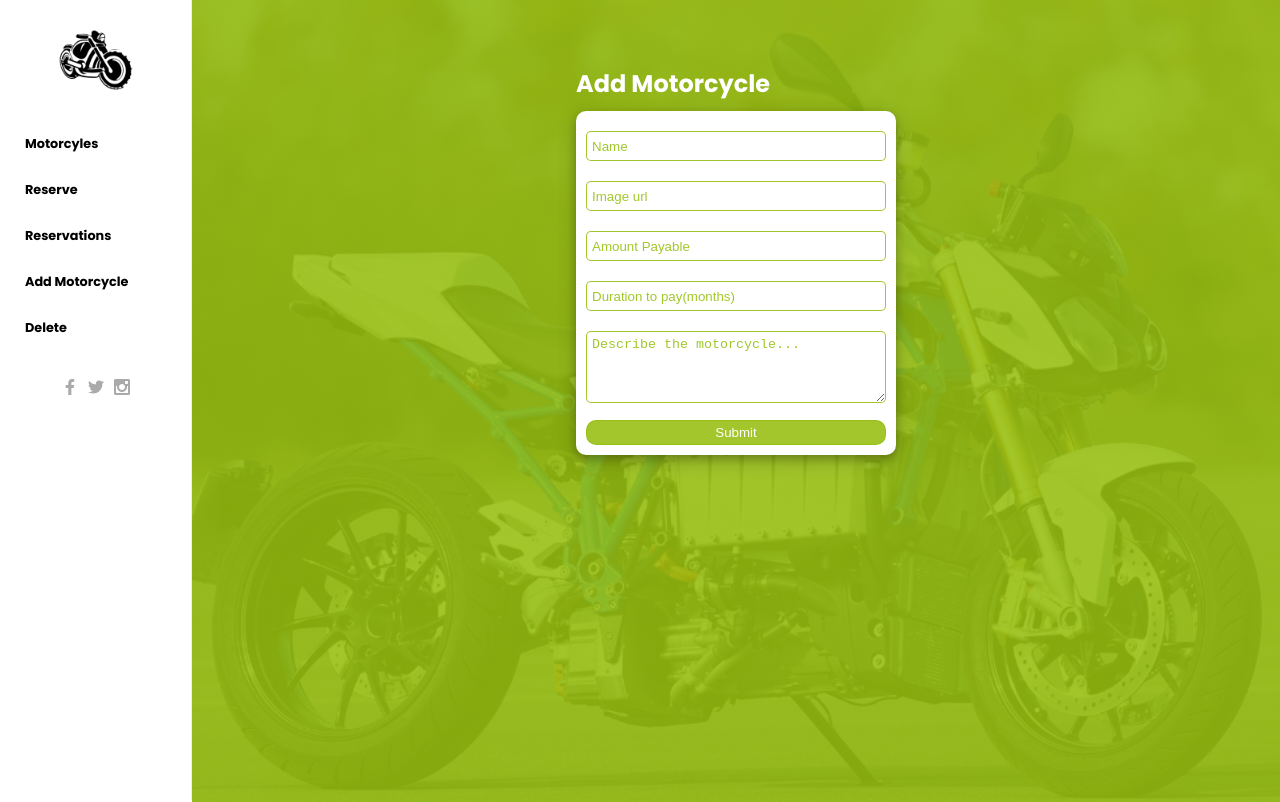
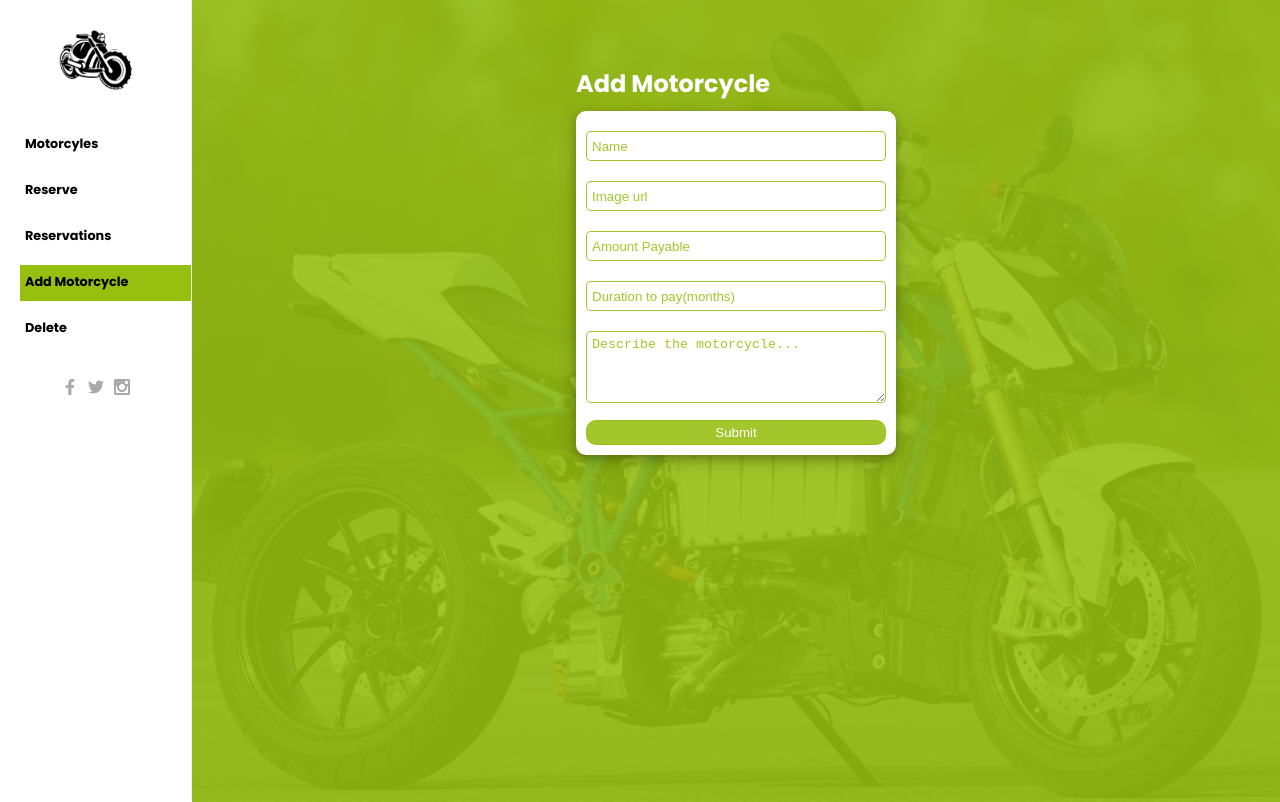
Before and after one commit to Bennyjoez/motorcycle-appointment-app-front-end, a React (Create React App) app: page /add-motorcycle in a window 1280 px wide. Built offline with nearby package versions, Linux system fonts and the light colour scheme; no server answers.

Commit message:
Style active links

```diff
--- a/src/components/nav-panel.js
+++ b/src/components/nav-panel.js
@@ -1,6 +1,6 @@
 import React from 'react';
 import { useDispatch, useSelector } from 'react-redux';
-import { useNavigate, Link } from 'react-router-dom';
+import { useNavigate, NavLink } from 'react-router-dom';
 import { FaFacebookF, FaTwitter } from 'react-icons/fa';
 import { ImInstagram } from 'react-icons/im';
 import { logOut } from '../redux/sessions/sessionsSlice';
@@ -23,21 +23,21 @@ const NavPanel = () => {
         <img src={logo} alt="logo" width={100} />
       </div>
       <div className="nav-links-container">
-        <Link to="/motorcycles" className="nav-link">
+        <NavLink to="/motorcycles" className="nav-link">
           Motorcyles
-        </Link>
-        <Link to="/reserve" className="nav-link">
+        </NavLink>
+        <NavLink to="/reserve" className="nav-link">
           Reserve
-        </Link>
-        <Link to="/reservations" className="nav-link">
+        </NavLink>
+        <NavLink to="/reservations" className="nav-link">
           Reservations
-        </Link>
-        <Link to="/add-motorcycle" className="nav-link">
+        </NavLink>
+        <NavLink to="/add-motorcycle" className="nav-link">
           Add Motorcycle
-        </Link>
-        <Link to="/delete" className="nav-link">
+        </NavLink>
+        <NavLink to="/delete" className="nav-link">
           Delete
-        </Link>
+        </NavLink>
         <div>
           {isLoggedIn && (
             <button
--- a/src/stylesheets/navpanel.css
+++ b/src/stylesheets/navpanel.css
@@ -34,6 +34,10 @@ a.nav-link {
   border-bottom: 2px solid transparent;
   transition: border-color 0.5s ease;
   cursor: pointer;
+
+  &.active {
+    background-color: #97bf0f;
+  }
 }
 
 a.nav-link:hover {
```
